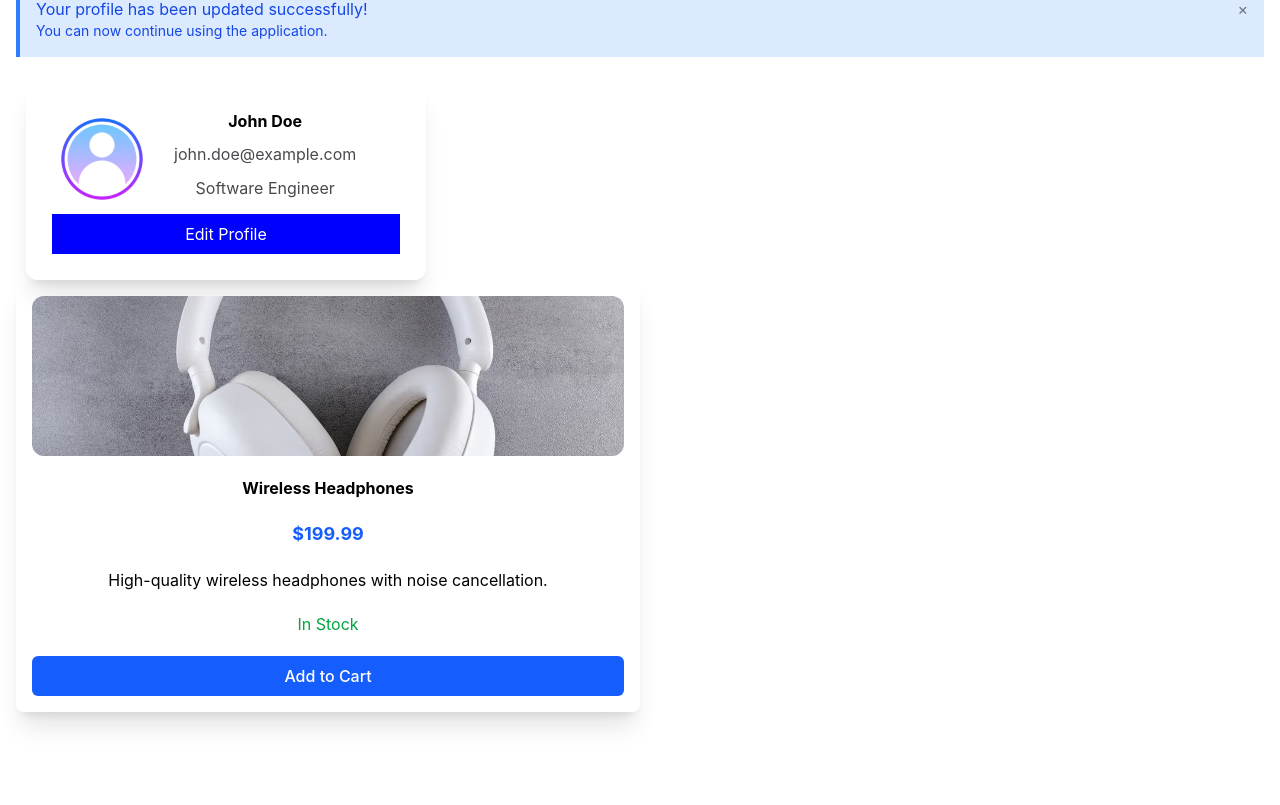
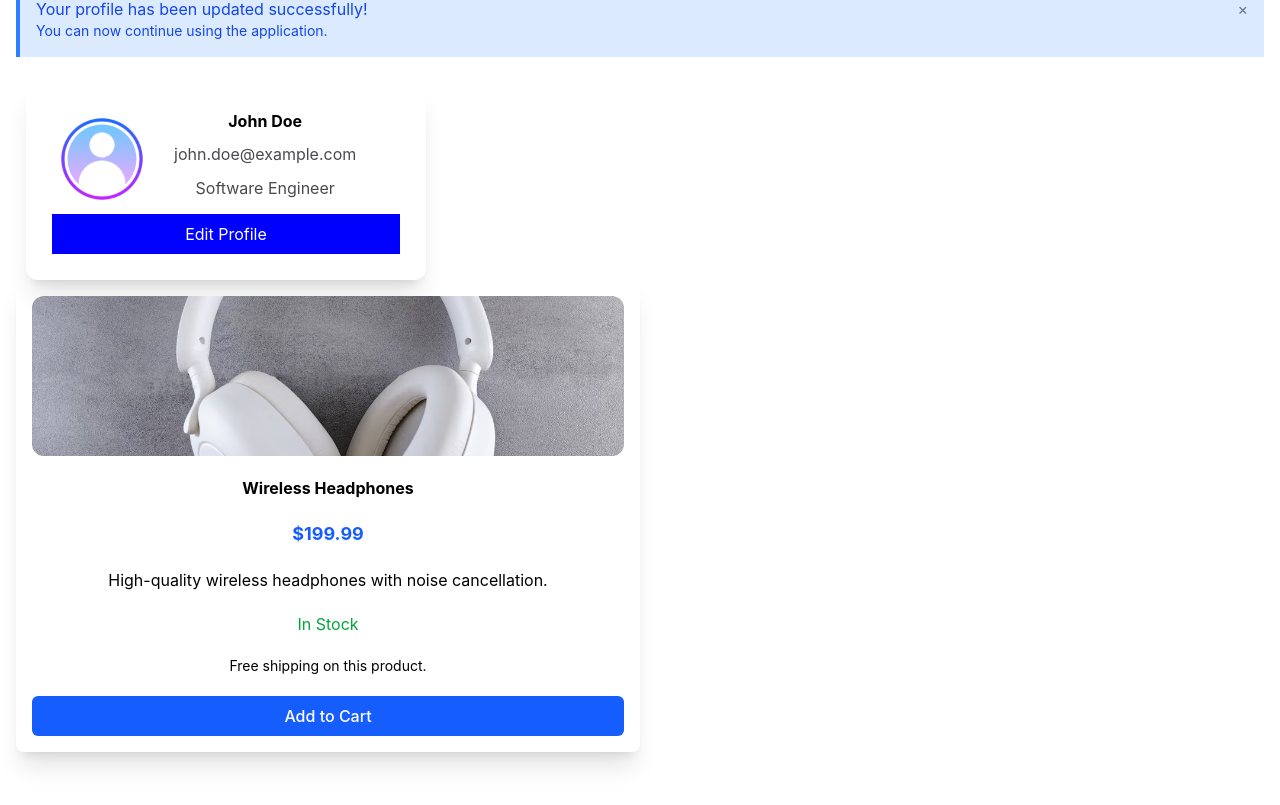
Before and after one commit to rhundal/lab_9_1, a React (Vite) app in the folder component-library-lab/: page / in a window 1280 px wide. Shown: the part 263-1068 px from the top of the page. Built offline with nearby package versions, Linux system fonts and the light colour scheme.

Commit message:
fixed rendeirng of children section in productdisplay component

```diff
--- a/component-library-lab/src/App.tsx
+++ b/component-library-lab/src/App.tsx
@@ -57,7 +57,9 @@ function App() {
             onAddToCart={(productId) =>
               alert(`Added product ${productId} to cart`)
             }
-          />
+          >
+            <p className="text-sm">Free shipping on this product.</p>
+          </ProductDisplay>
         </div>
       </div>
     </>
--- a/component-library-lab/src/components/ProductDisplay.tsx
+++ b/component-library-lab/src/components/ProductDisplay.tsx
@@ -35,9 +35,10 @@ export const ProductDisplay: React.FC<ProductDisplayProps> = (props) => {
         </div>
       )}
       <div>
+        {props.children}
         <button
           type="submit"
-          className="bg-blue-600 font-medium py-2 px-4 text-white rounded-md w-full"
+          className="mt-5 bg-blue-600 font-medium py-2 px-4 text-white rounded-md w-full"
         >
           Add to Cart
         </button>
```
Also changed, not shown: 1 other file (tests, documents, lock files or other folders).
